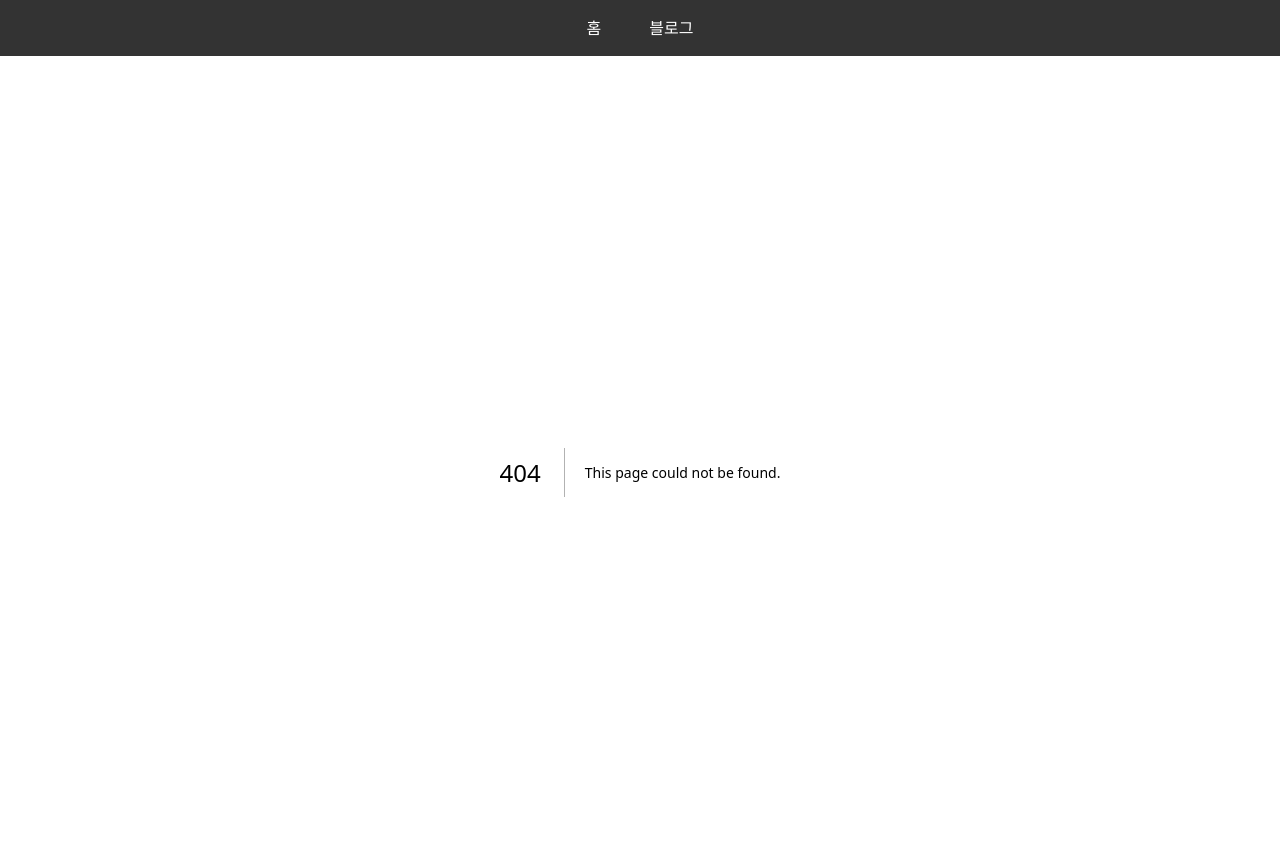
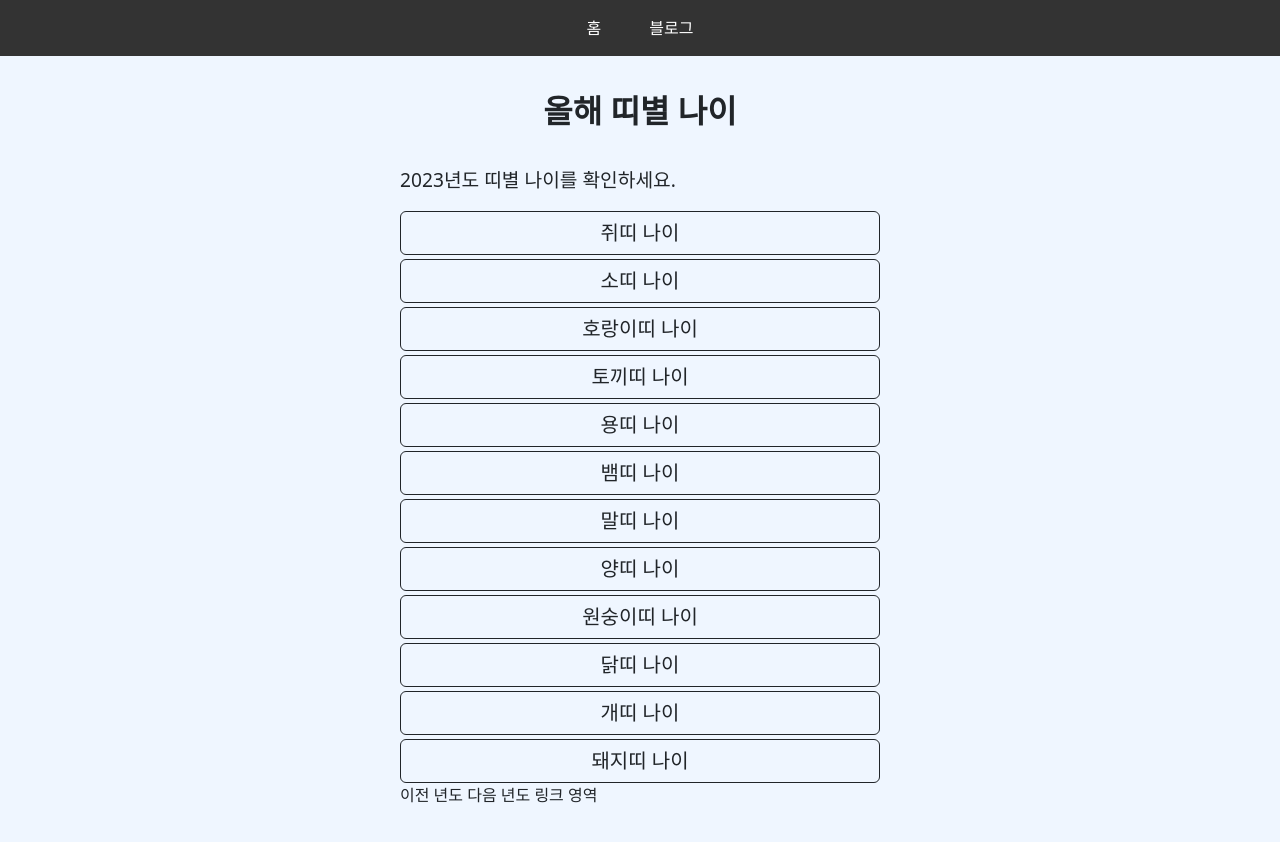
Before and after one commit to zziri/app, a Next.js app: page /zodiac/sign/age in a window 1280 px wide. Before the commit this address had no page. Shown: the top 842 px of the page. Built offline with nearby package versions, Linux system fonts and the light colour scheme.

Commit message:
[dev/zodiac-sign] 띠별 나이 페이지 추가 및 배경색 변경

```diff
--- a/src/components/home/HomeFunction.tsx
+++ b/src/components/home/HomeFunction.tsx
@@ -50,7 +50,7 @@ export default function HomeFunction() {
             <Anchor href={'/extractor/password'} text={'랜덤 비밀번호 생성기'} />
         </div>
         <div className="link-item">
-            <Anchor href={'/zodiac/sign/age/dragon/2024'} text={'2024년도 용띠 나이'} />
+            <Anchor href={'/zodiac/sign/age'} text={'올해 띠별 나이'} />
         </div>
       </div>
 
--- /dev/null
+++ b/src/components/zodiac/sign/age/ZodiacSignAgeHomeFunction.tsx
@@ -0,0 +1,63 @@
+import { zodiacSignKorean, zodiacSignList } from "@/data/zodiac/sign/zodiacSignData";
+import { getYear } from "date-fns";
+import Link from "next/link";
+
+interface BasicLinkProps {
+  href: string;
+  text: string;
+}
+
+function BasicLink({ href, text }: BasicLinkProps) {
+  return (
+    <>
+      <div className="link-container">
+        <Link href={href} legacyBehavior>
+          <a className="btn btn-outline-dark link-item">{text}</a>
+        </Link>
+      </div>
+
+      <style jsx>{`
+        .link-container {
+          display: flex;
+          justify-content: center;
+        }
+        .link-item {
+          flex: 1;
+          font-size: 1.25rem;
+        }
+      `}</style>
+    </>
+  );
+}
+
+export default function ZodiacSignAgeHomeFunction() {
+  const now = new Date();
+  const year = getYear(now);
+
+  return (
+    <>
+      <div className="root">
+        <div className="link-group">
+          {zodiacSignList.map(sign => {
+            const signKorean = zodiacSignKorean.get(sign);
+            return (
+              <BasicLink
+                key={`${sign}_${year}`}
+                href={`/zodiac/sign/age/${sign}/${year}`}
+                text={`${signKorean}띠 나이`} />
+            );
+          })}
+        </div>
+        <div>이전 년도 다음 년도 링크 영역</div>
+      </div>
+
+      <style jsx>{`
+        .link-group {
+          display: flex;
+          flex-direction: column;
+          gap: 0.25rem;
+        }
+      `}</style>
+    </>
+  );
+}
--- /dev/null
+++ b/src/data/zodiac/sign/zodiacSignData.ts
@@ -0,0 +1,55 @@
+import { zip } from "lodash-es"
+
+const zodiacSignList = [
+  'rat',
+  'ox',
+  'tiger',
+  'rabbit',
+  'dragon',
+  'snake',
+  'horse',
+  'sheep',
+  'monkey',
+  'rooster',
+  'dog',
+  'pig',
+]
+
+const zodiacSignBaseYearList = [
+  1912,
+  1913,
+  1914,
+  1903,
+  1904,
+  1905,
+  1906,
+  1907,
+  1908,
+  1909,
+  1910,
+  1911,
+]
+
+const zodiacSignKoreanList = [
+  '쥐',
+  '소',
+  '호랑이',
+  '토끼',
+  '용',
+  '뱀',
+  '말',
+  '양',
+  '원숭이',
+  '닭',
+  '개',
+  '돼지',
+];
+
+const zodiacBaseYear = new Map(zip(zodiacSignList, zodiacSignBaseYearList));
+const zodiacSignKorean = new Map(zip(zodiacSignList, zodiacSignKoreanList));
+
+export {
+  zodiacBaseYear,
+  zodiacSignKorean,
+  zodiacSignList,
+};
--- a/src/pages/_app.tsx
+++ b/src/pages/_app.tsx
@@ -17,6 +17,9 @@ export default function App({ Component, pageProps }: AppProps) {
       </RecoilRoot>
 
       <style jsx global>{`
+        body {
+          background-color: #EFF6FF;
+        }
         .app-body {
           padding: 1rem;
           margin: 0;
--- /dev/null
+++ b/src/pages/zodiac/sign/age/index.tsx
@@ -0,0 +1,20 @@
+import Description from "@/components/common/Description";
+import SeoArticle from "@/components/common/SeoArticle";
+import SeoHead from "@/components/common/SeoHead";
+import Title from "@/components/common/Title";
+import ZodiacSignAgeHomeFunction from "@/components/zodiac/sign/age/ZodiacSignAgeHomeFunction";
+
+export default function ZodiacSignAgeHomePage() {
+  const title = '올해 띠별 나이';
+  const description = '2023년도 띠별 나이를 확인하세요.';
+
+  return (
+    <>
+      <SeoHead title={title} description={description} />
+      <Title title={title} />
+      <Description content={description} />
+      <ZodiacSignAgeHomeFunction />
+      <SeoArticle list={[]}/>
+    </>
+  );
+}
```
Also changed, not shown: src/components/zodiac/sign/age/ZodiacSignAgePage.tsx (+8 -3 lines), src/pages/zodiac/sign/age/[sign]/[year].tsx (+12 -5 lines), 1 other file (tests, documents, lock files or other folders).
